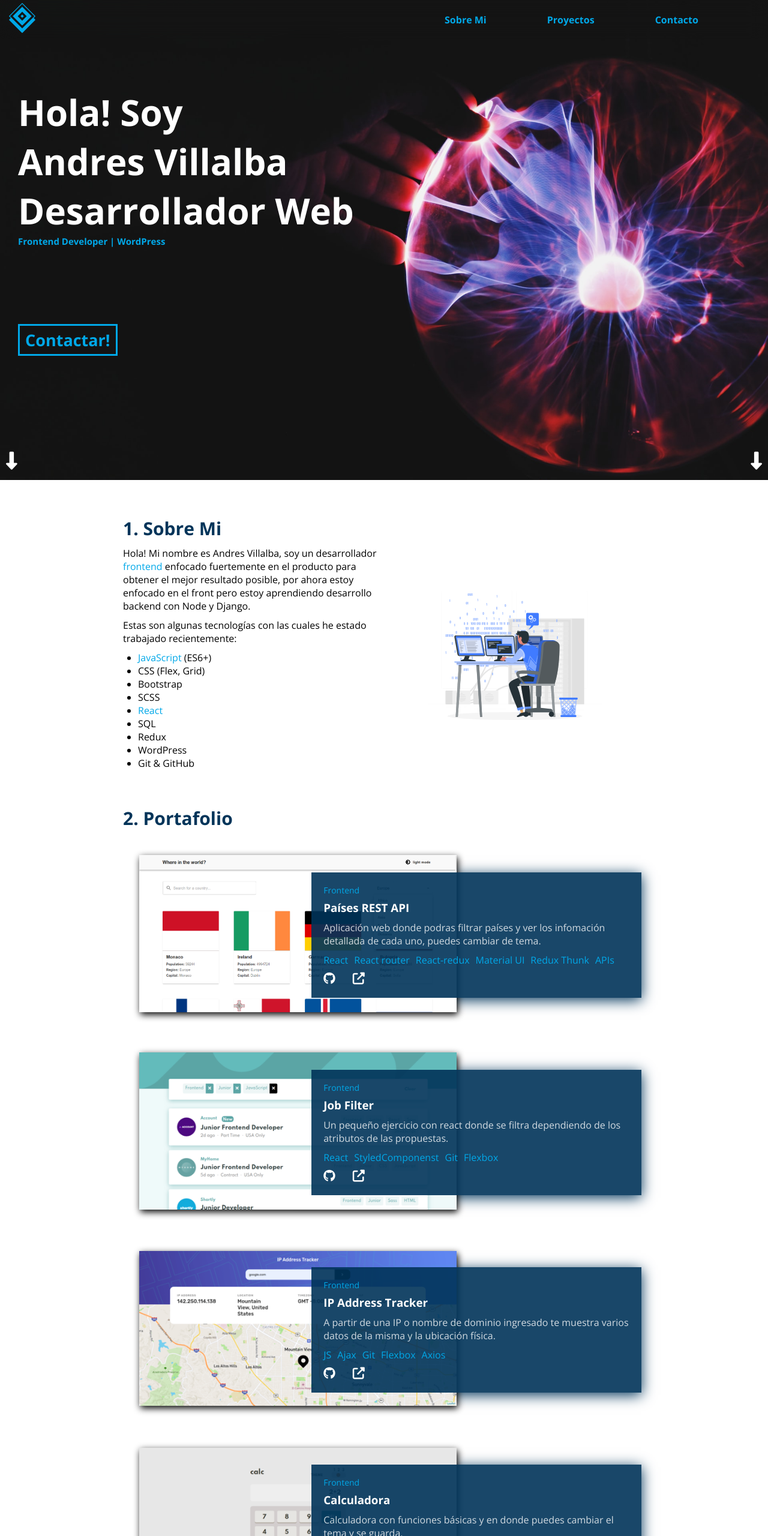
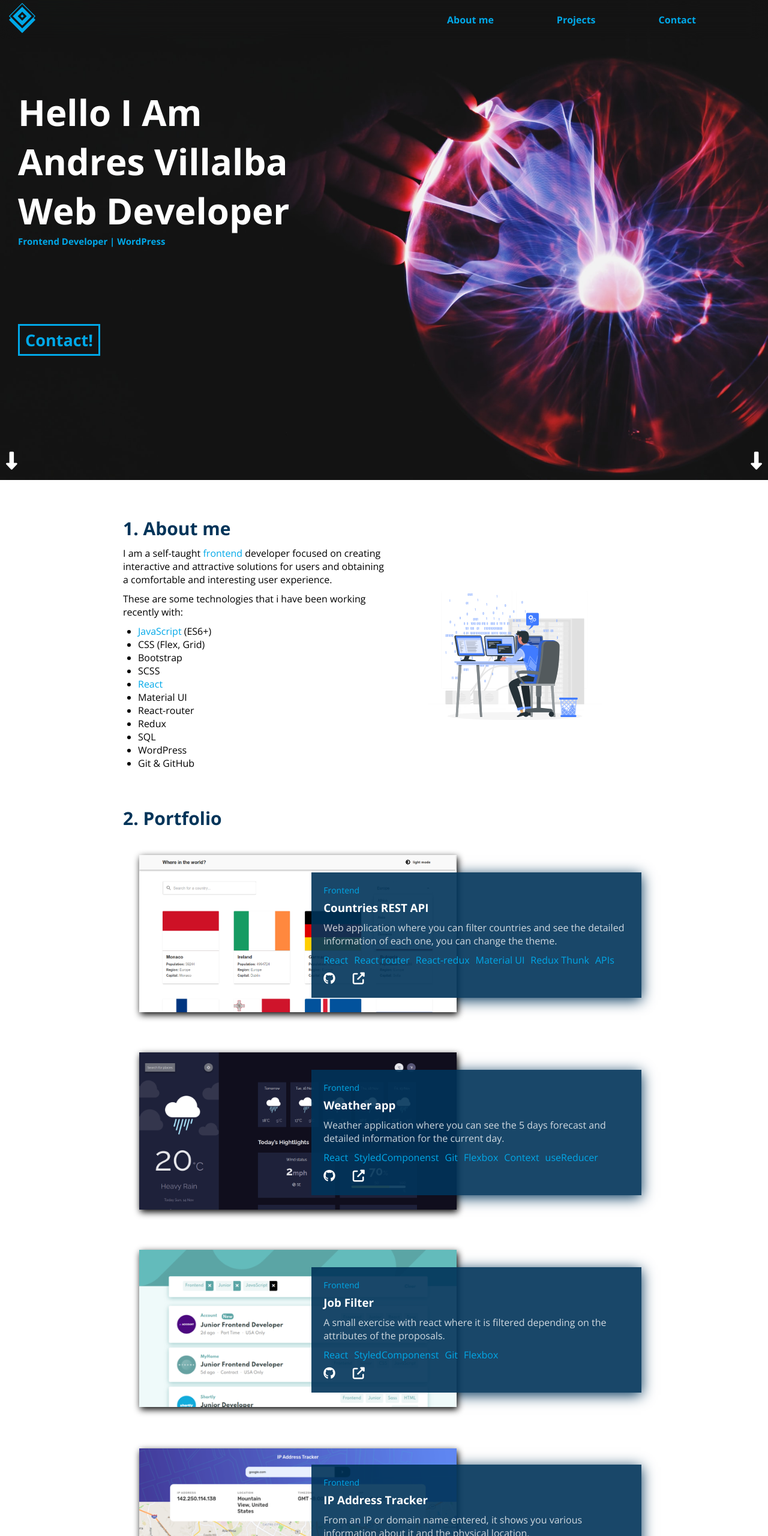
Before and after one commit to VILLALBA-22/portfolio-plus, a plain HTML site: page index.html in a window 1280 px wide. Shown: the top 2560 px of the page at 60% size. Drawn offline with nearby package versions, Linux system fonts and the light colour scheme.

Commit message:
adding weather app

```diff
--- a/assets/data/works.json
+++ b/assets/data/works.json
@@ -1,8 +1,8 @@
 [
 	{
 		"topic": "Frontend",
-		"title": "Países REST API",
-		"description": "Aplicación web donde podras filtrar países y ver los infomación detallada de cada uno, puedes cambiar de tema.",
+		"title": "Countries REST API",
+		"description": "Web application where you can filter countries and see the detailed information of each one, you can change the theme.",
 		"stack": [
 			"React",
 			"React router",
@@ -17,8 +17,24 @@
 	},
 	{
 		"topic": "Frontend",
+		"title": "Weather app",
+		"description": "Weather application where you can see the 5 days forecast and detailed information for the current day.",
+		"stack": [
+			"React",
+			"StyledComponenst",
+			"Git",
+			"Flexbox",
+			"Context",
+			"useReducer"
+		],
+		"url_image": "./assets/images/wheather-app.png",
+		"url_repo": "https://github.com/VILLALBA-22/Weather-app",
+		"url_live": "https://infinite-forest-60534.herokuapp.com/"
+	},
+	{
+		"topic": "Frontend",
 		"title": "Job Filter",
-		"description": "Un pequeño ejercicio con react donde se filtra dependiendo de los atributos de las propuestas.",
+		"description": "A small exercise with react where it is filtered depending on the attributes of the proposals.",
 		"stack": ["React", "StyledComponenst", "Git", "Flexbox"],
 		"url_image": "./assets/images/job-filter.png",
 		"url_repo": "https://github.com/VILLALBA-22/react-job-filter",
@@ -27,7 +43,7 @@
 	{
 		"topic": "Frontend",
 		"title": "IP Address Tracker",
-		"description": "A partir de una IP o nombre de dominio ingresado te muestra varios datos de la misma y la ubicación física.",
+		"description": "From an IP or domain name entered, it shows you various information about it and the physical location.",
 		"stack": ["JS", "Ajax", "Git", "Flexbox", "Axios"],
 		"url_image": "./assets/images/ip-addres.png",
 		"url_repo": "https://github.com/VILLALBA-22/IP-Address-Tracker",
@@ -35,8 +51,8 @@
 	},
 	{
 		"topic": "Frontend",
-		"title": "Calculadora",
-		"description": "Calculadora con funciones básicas y en donde puedes cambiar el tema y se guarda.",
+		"title": "Calculator",
+		"description": "Calculator with basic functions and where you can change the theme and it is saved.",
 		"stack": ["JS", "Git", "Flexbox", "Grid"],
 		"url_image": "./assets/images/calculadora.png",
 		"url_repo": "https://github.com/VILLALBA-22/calculator/",
@@ -45,16 +61,16 @@
 	{
 		"topic": "Frontend",
 		"title": "G.M.G.F.",
-		"description": "Página para un colegio maquetada en equipo utilizando grid y flex, totalmente responsive.",
-		"stack": ["JS", "Flexbox", "Grid", "Trabajo en equipo"],
+		"description": "Page for a school designed as a team using grid and flex, fully responsive.",
+		"stack": ["JS", "Flexbox", "Grid", "work in team"],
 		"url_image": "./assets/images/gmgf.png",
 		"url_repo": "https://github.com/david-avellaneda-git/G.M.G.F",
 		"url_live": "https://sad-rosalind-3d2ffc.netlify.app/"
 	},
 	{
 		"topic": "WordPress",
-		"title": "Rizos felices",
-		"description": "Página web e-commerce construida en WordPress con código personalizado, construcción de marca e identidad.",
+		"title": "Happy curls",
+		"description": "E-commerce website built in WordPress with custom code, brand and identity construction.",
 		"stack": ["JS", "WordPress", "Woocommerce", "CSS"],
 		"url_image": "./assets/images/rizos.png",
 		"url_repo": "",
@@ -62,8 +78,8 @@
 	},
 	{
 		"topic": "WordPress",
-		"title": "Familias saludables",
-		"description": "Página web corporativa construida en WordPress. El objetivo central fue crear una identidad sólida.",
+		"title": "Healthy families",
+		"description": "Corporate website built in WordPress. The central objective was to create a solid identity.",
 		"stack": ["JS", "WordPress", "CSS"],
 		"url_image": "./assets/images/familias-saludables.png",
 		"url_repo": "",
--- a/index.html
+++ b/index.html
@@ -1,5 +1,5 @@
 <!DOCTYPE html>
-<html lang="en">
+<html lang="en" translate="no">
 	<head>
 		<meta charset="UTF-8" />
 		<meta http-equiv="X-UA-Compatible" content="IE=edge" />
@@ -21,6 +21,12 @@
 		<link
 			rel="stylesheet"
 			href="https://cdnjs.cloudflare.com/ajax/libs/animate.css/4.1.1/animate.min.css"
+		/>
+		<meta
+			name="description"
+			content="I am a self-taught developer
+		focused on creating interactive and attractive solutions for users
+		and obtaining a comfortable and interesting user experience"
 		/>
 	</head>
 	<body class="body">
@@ -52,30 +58,28 @@
 			<nav class="nav">
 				<ol class="ol-nav">
 					<li>
-						<span>1</span><br /><a href="#about" class="nav-mobil">Sobre Mi</a>
+						<span>1</span><br /><a href="#about" class="nav-mobil">About me</a>
 					</li>
 					<li>
 						<span>2</span><br /><a href="#portfolio" class="nav-mobil"
-							>Proyectos</a
+							>Projects</a
 						>
 					</li>
 					<li>
-						<span>3</span><br /><a href="#contact" class="nav-mobil"
-							>Contacto</a
-						>
+						<span>3</span><br /><a href="#contact" class="nav-mobil">Contact</a>
 					</li>
 				</ol>
 			</nav>
 			<nav class="nav-desktop">
 				<ol>
 					<li>
-						<a href="#about">Sobre Mi</a>
+						<a href="#about">About me</a>
 					</li>
 					<li>
-						<a href="#portfolio">Proyectos</a>
+						<a href="#portfolio">Projects</a>
 					</li>
 					<li>
-						<a href="#contact">Contacto</a>
+						<a href="#contact">Contact</a>
 					</li>
 				</ol>
 			</nav>
@@ -91,7 +95,7 @@
 						animate__slow
 					"
 				>
-					Hola! Soy <br />Andres Villalba <br />Desarrollador Web
+					Hello I Am <br />Andres Villalba <br />Web Developer
 				</h1>
 				<h2
 					class="
@@ -111,7 +115,7 @@
 						fade-animation
 						animate__slow
 					"
-					><button class="presentation-contact_btn">Contactar!</button></a
+					><button class="presentation-contact_btn">Contact!</button></a
 				>
 				<div
 					class="
@@ -130,20 +134,19 @@
 					class="title animate__animated animate__slow fade-animation"
 					id="about"
 				>
-					1. Sobre Mi
+					1. About me
 				</h2>
 				<div class="about-content">
 					<div class="about-info">
 						<p class="about-p animate__animated animate__slow fade-animation">
-							Hola! Mi nombre es Andres Villalba, soy un desarrollador
-							<span class="world-d">frontend</span>
-							enfocado fuertemente en el producto para obtener el mejor
-							resultado posible, por ahora estoy enfocado en el front pero estoy
-							aprendiendo desarrollo backend con Node y Django.
+							I am a self-taught <span class="world-d">frontend</span> developer
+							focused on creating interactive and attractive solutions for users
+							and obtaining a comfortable and interesting user experience.
 						</p>
+
 						<p class="about-p animate__animated animate__slow fade-animation">
-							Estas son algunas tecnologías con las cuales he estado trabajado
-							recientemente:
+							These are some technologies that i have been working recently
+							with:
 						</p>
 						<ul class="about-ol animate__animated animate__slow fade-animation">
 							<li><span class="world-d">JavaScript</span> (ES6+)</li>
@@ -151,8 +154,10 @@
 							<li>Bootstrap</li>
 							<li>SCSS</li>
 							<li><span class="world-d">React</span></li>
+							<li>Material UI</li>
+							<li><span>React-router</span></li>
+							<li>Redux</li>
 							<li>SQL</li>
-							<li>Redux</li>
 							<li>WordPress</li>
 							<li>Git & GitHub</li>
 						</ul>
@@ -177,15 +182,15 @@
 					class="title animate__animated animate__slow fade-animation"
 					id="portfolio"
 				>
-					2. Portafolio
+					2. Portfolio
 				</h2>
 				<div class="proyects"></div>
 			</section>
 			<section class="contact animate__animated animate__slow fade-animation">
-				<h2 class="title" id="contact">3. Contacto</h2>
+				<h2 class="title" id="contact">3. Contact</h2>
 				<p class="contact-text">
-					Estoy interesado en oportunidades freelance o formales. Sin embargo,
-					si tienes una pregunta me puedes contactar.
+					I am interested in freelance or formal opportunities. Nevertheless, if
+					you have a question you can contact me.
 				</p>
 				<form
 					action="https://formspree.io/f/mbjqwnee"
@@ -195,41 +200,41 @@
 					novalidate
 				>
 					<div id="contact-form_name">
-						<label for="Name">Nombre</label><br />
-						<input type="text" name="name" id="Name" placeholder="Jonh Doe" />
+						<label for="Name">Name</label><br />
+						<input type="text" name="name" id="Name" placeholder="Your name" />
 					</div>
 					<div id="contact-form_number">
-						<label for="number">Numero</label><br />
+						<label for="number">Phone Number</label><br />
 						<input
 							type="number"
 							name="number"
 							id="number"
-							placeholder="+57 3192527341"
+							placeholder="+57 3028605808"
 						/>
 					</div>
 					<div id="class" ="contact-form_email">
-						<label for="email">Correo</label><br />
+						<label for="email">Email</label><br />
 						<input
 							type="email"
 							name="email"
 							id="email"
-							placeholder="ejemplo@gmail.com"
+							placeholder="example@gmail.com"
 							required
 						/>
 					</div>
 					<div>
-						<label for="message">Mensaje</label><br />
+						<label for="message">Message</label><br />
 						<textarea
 							name="message"
 							id="message"
 							cols="30"
 							rows="2"
-							placeholder="Escribe tu mensaje"
+							placeholder="Write your message"
 							required
 						></textarea>
 					</div>
 					<div class="container-submit">
-						<input type="submit" value="Enviar!" id="submit" />
+						<input type="submit" value="Send!" id="submit" />
 						<div class="statusForm"></div>
 					</div>
 				</form>
@@ -250,7 +255,7 @@
 					<i class="fab fa-linkedin-in"></i>
 				</a>
 				<a
-					href="https://wa.me/573192527341"
+					href="https://wa.me/573028605808"
 					target="_blank"
 					rel="noopener noferrer"
 				>
@@ -265,7 +270,7 @@
 				</a>
 			</div>
 			<div class="footer-author">
-				<p>Construido por <span>Andres Villalba</span></p>
+				<p>Created by <span>Andres Villalba</span></p>
 			</div>
 		</footer>
 
--- a/script.js
+++ b/script.js
@@ -102,7 +102,7 @@ $form.addEventListener('submit', e => {
 	if (test1 || test2) {
 		let $notification = d.createElement('div')
 		$notification.classList.add('notification')
-		$notification.textContent = 'Llena correctamente los campos'
+		$notification.textContent = 'Fill in the fields correctly'
 		$notifications.appendChild($notification)
 		setTimeout(() => {
 			$notification.style.opacity = '0'
@@ -128,10 +128,10 @@ $form.addEventListener('submit', e => {
 		})
 			.then(() => {
 				$form.reset()
-				$statusForm.innerHTML = `<p style="color: var(--third-color);">Formulario enviado exitosamente, te estaré contactando!</p>`
+				$statusForm.innerHTML = `<p style="color: var(--third-color);">Form sent successfully, I'll be contacting you!</p>`
 			})
 			.catch(() => {
-				$statusForm.innerHTML = `<p style="color: red;">Hubo un error en el envío, inténtalo más tarde o prueba otro método de contacto</p>`
+				$statusForm.innerHTML = `<p style="color: red;">There was an error sending, please try again later or try another contact method</p>`
 			})
 	}
 })
--- a/styles.css
+++ b/styles.css
@@ -186,7 +186,7 @@ body {
 	width: auto;
 }
 #portfolio {
-	margin-bottom: 20px;
+	margin-bottom: 25px;
 }
 
 .title {
```
Also changed, not shown: assets/images/wheather-app.png (added).
